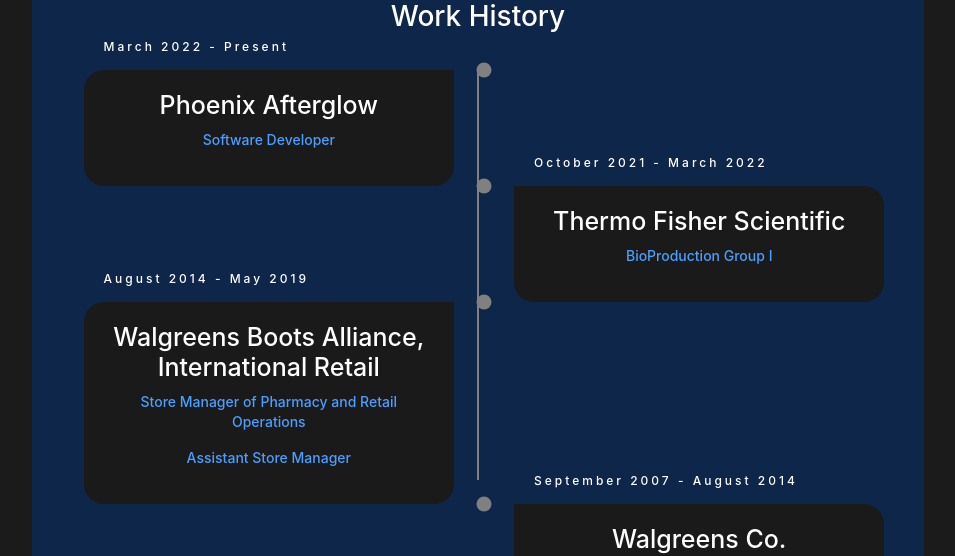
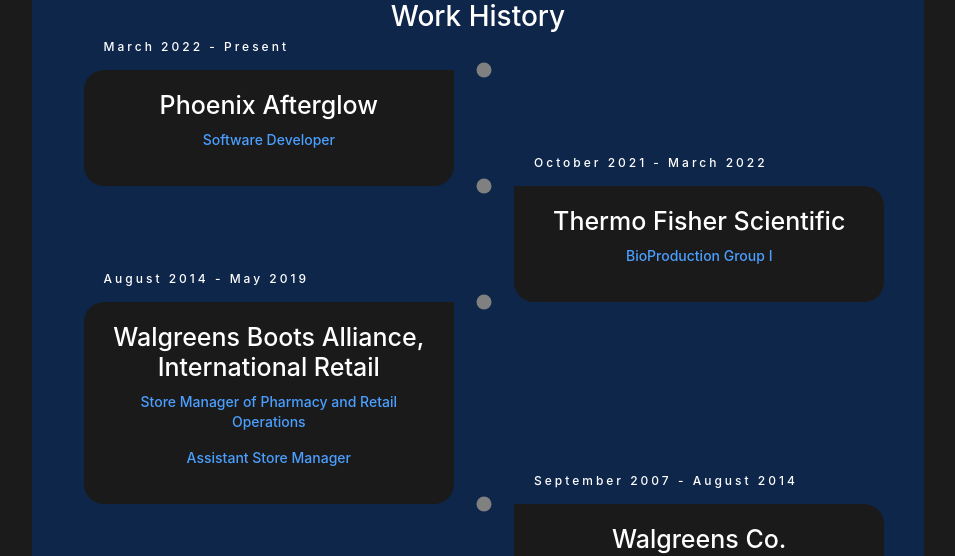
Before and after one commit to ErikMoxley/erik-moxley, a React (Create React App) app: page /resume in a window 1280 px wide. Shown: the part 156-712 px from the top of the page, without its empty margins (162-1117 px from the left). Built offline with nearby package versions, Linux system fonts and the light colour scheme.

Commit message:
update line

```diff
--- a/src/styles/Resume.css
+++ b/src/styles/Resume.css
@@ -67,7 +67,7 @@
       top: 0;
       left: 50%;
       transform: translateX(-50%);
-      width: 2px;
+      width: 0px;
       height: 95%;
       background-color: gray;
     }
```
